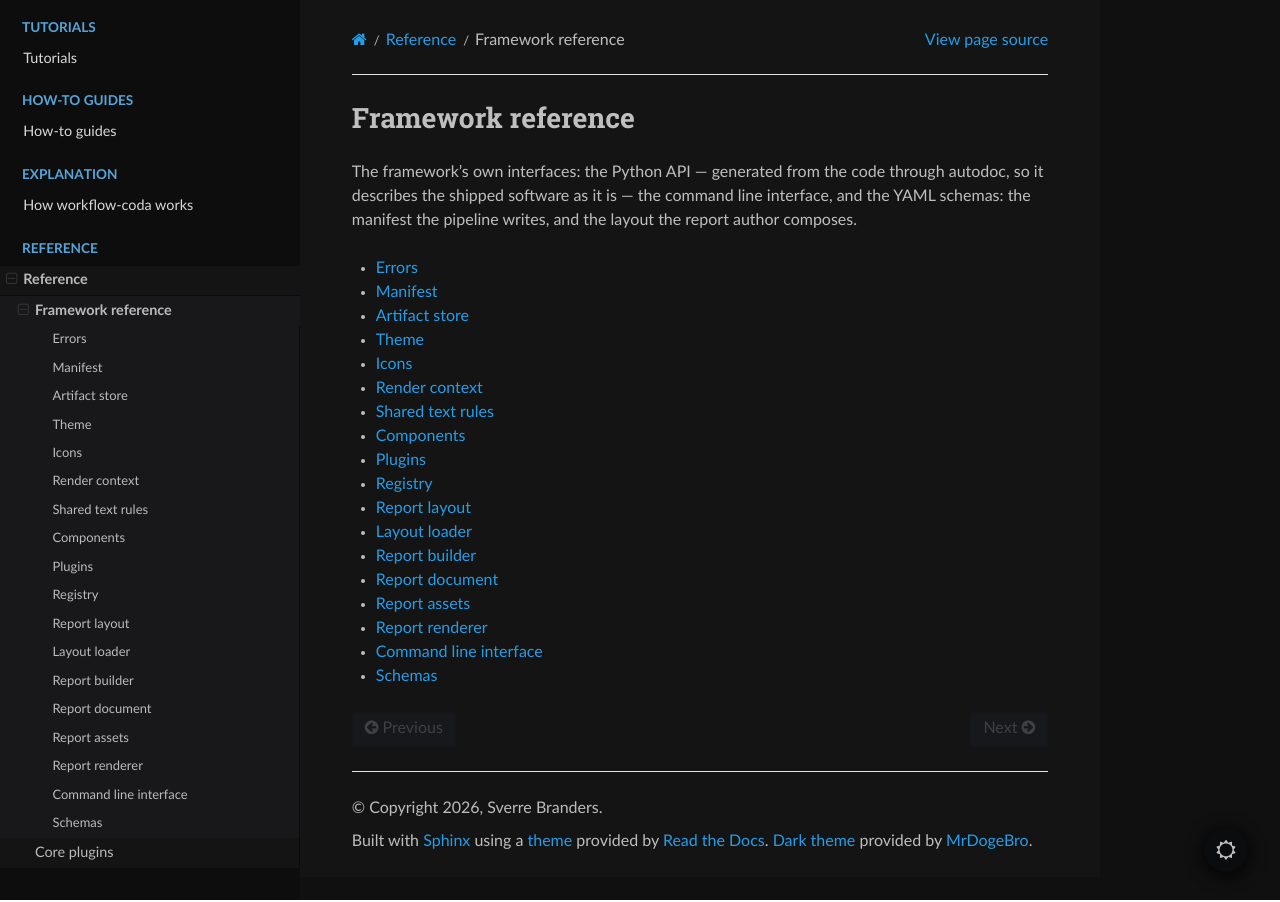
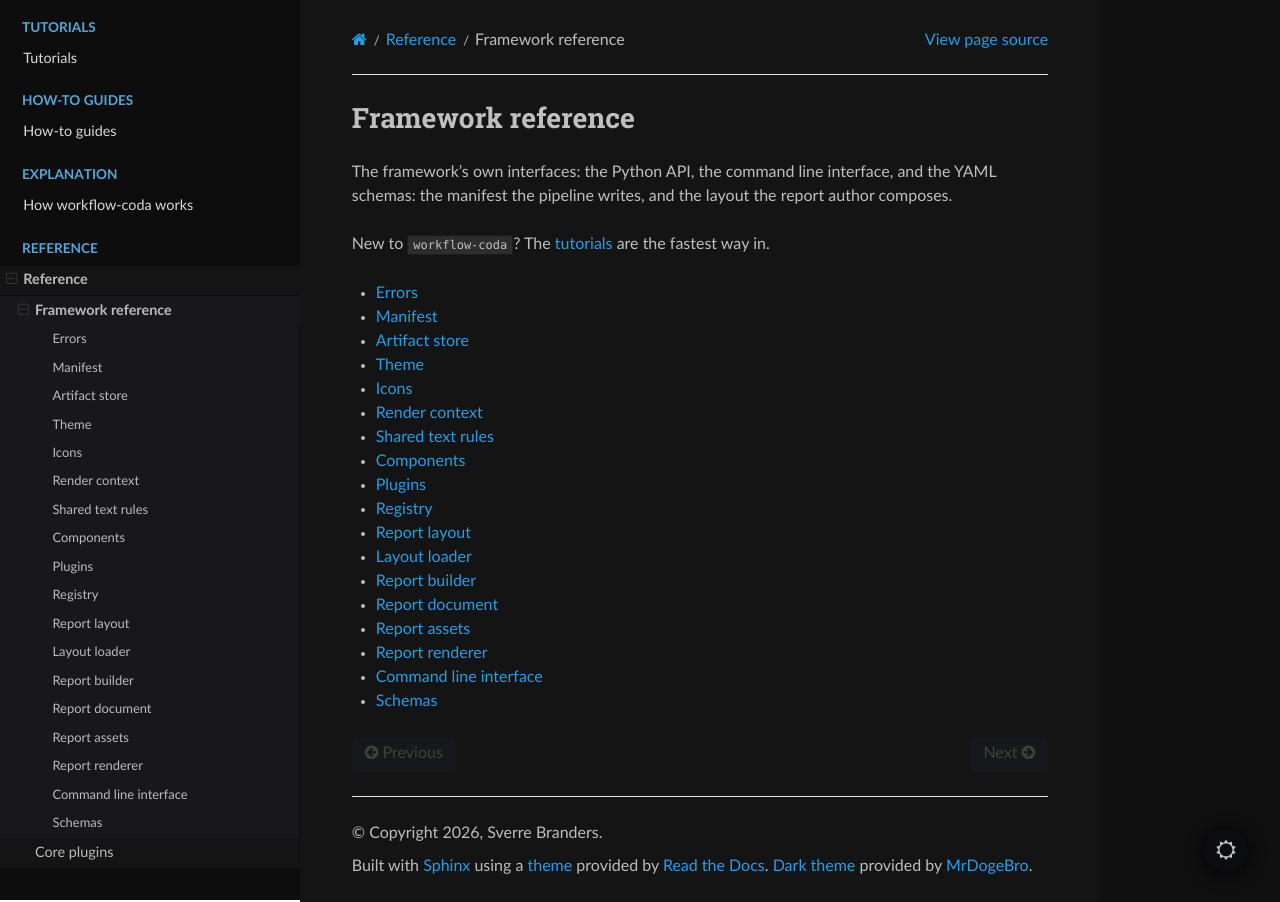
Before and after one commit to Rounge-lab/workflow-coda, a Sphinx documentation site: the page built from docs/source/user/reference/framework/index.rst, in a window 1280 px wide. Built offline with Sphinx 7.4.7 and the Read the Docs theme 3.1.0, drawn with Linux system fonts in a browser that asks for light colours.

Commit message:
Added cross-references and improved prose

```diff
--- a/docs/source/user/reference/framework/cli.rst
+++ b/docs/source/user/reference/framework/cli.rst
@@ -11,6 +11,9 @@ the framework's own: :doc:`api/manifest` loads and verifies the
 manifest, :doc:`api/layout_loader` loads the layout,
 :doc:`api/builder` composes the report document with the installed
 plugins, and :doc:`api/render` renders the page.
+
+The fastest way to meet the command is the :doc:`"hello world" report
+<../../tutorials/hello-report>`.
 
 Usage
 -----
--- a/docs/source/user/reference/framework/index.rst
+++ b/docs/source/user/reference/framework/index.rst
@@ -2,10 +2,12 @@
 Framework reference
 ===================
 
-The framework's own interfaces: the Python API — generated from the
-code through autodoc, so it describes the shipped software as it is —
-the command line interface, and the YAML schemas: the manifest the
-pipeline writes, and the layout the report author composes.
+The framework's own interfaces: the Python API, the command line interface, and
+the YAML schemas: the manifest the pipeline writes, and the layout the report
+author composes.
+
+New to ``workflow-coda``?  The :doc:`tutorials <../../tutorials/index>`
+are the fastest way in.
 
 .. toctree::
    :maxdepth: 1
--- a/docs/source/user/reference/framework/schemas.rst
+++ b/docs/source/user/reference/framework/schemas.rst
@@ -17,6 +17,9 @@ file written against an unknown schema version fails validation,
 because an unrecognized document cannot be validated or consumed
 correctly.  The theme file has no version to gate: it is a data file
 of design tokens, validated by shape alone.
+
+The :doc:`tutorials <../../tutorials/index>` walk these files into a working
+report, one key at a time.
 
 The report manifest
 -------------------
```
Also changed, not shown: docs/source/user/how-to/index.rst (+4 -5 lines), docs/source/user/tutorials/index.rst (+3 -4 lines).
